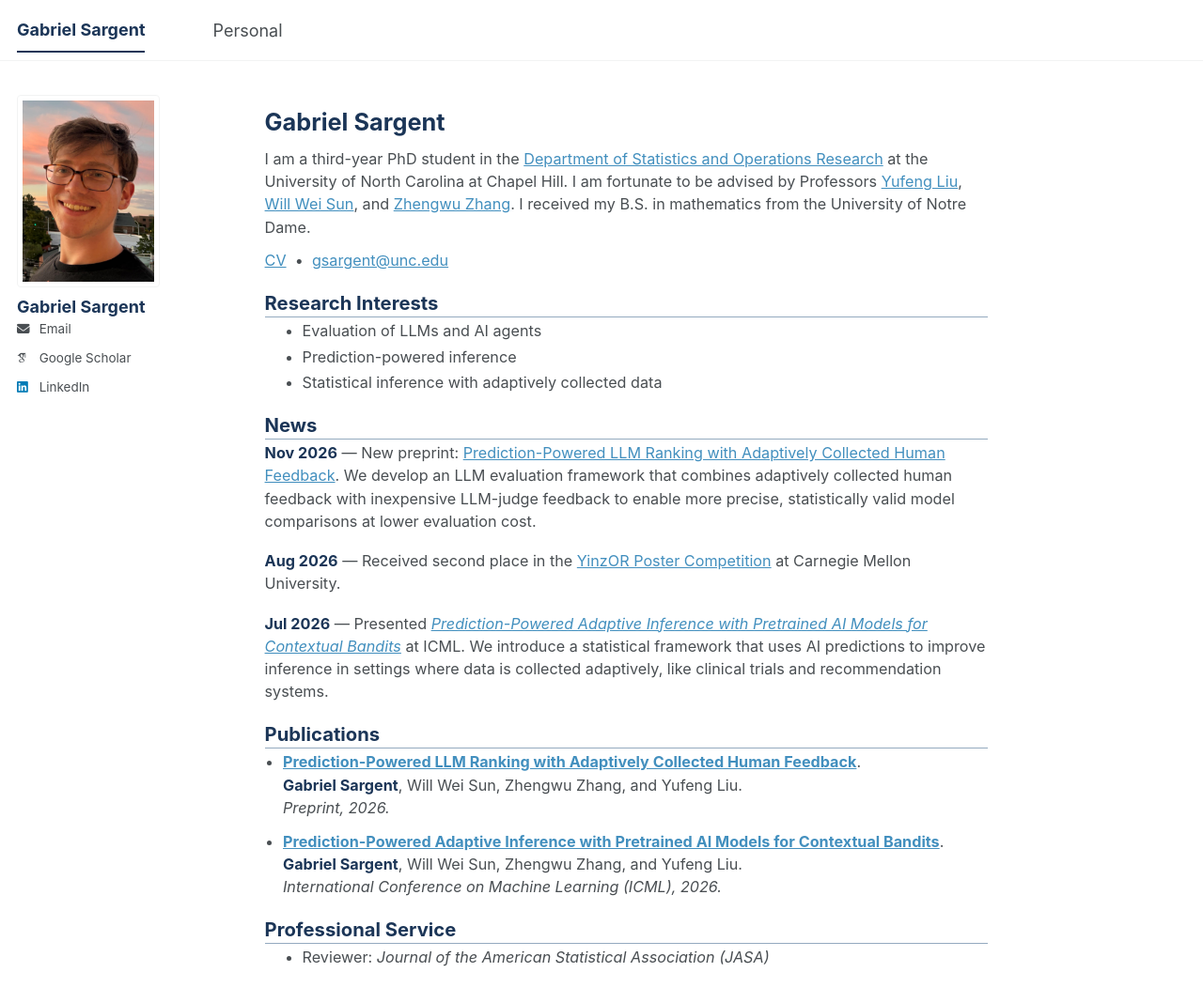
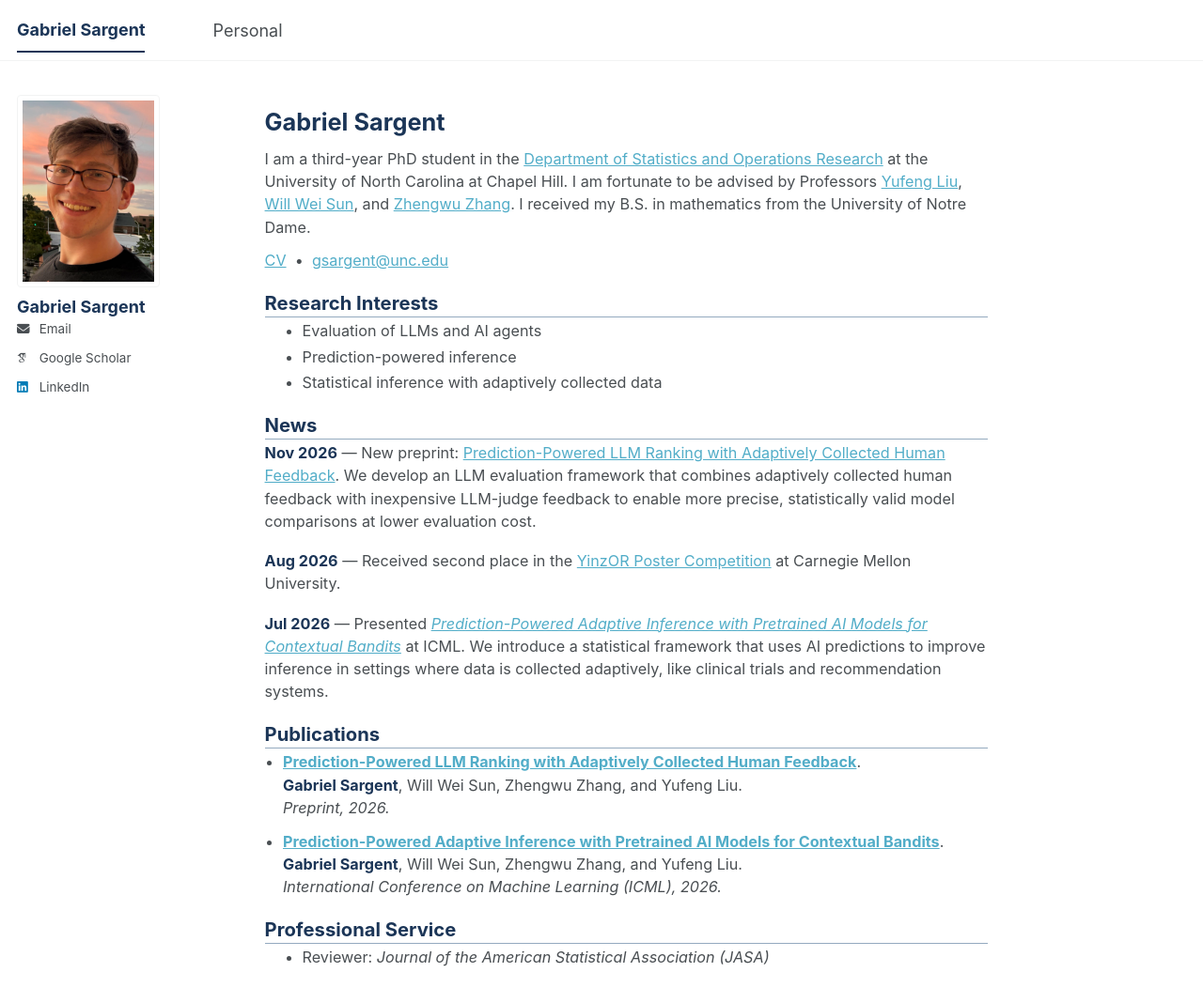
Before and after one commit to GabrielSargent/GabrielSargent.github.io, a Jekyll site: the page built from _pages/about.md, in a window 1280 px wide and 1068 px high. Shown: the whole window at 94% size. Built offline with Jekyll 4.4.1, drawn with Linux system fonts in a browser that asks for light colours; some web fonts are replaced; a script bundle is joined from its source files by our own code; library files that are not in the unit come from our copies.

Commit message:
Warm main theme accent and restore original link colors

```diff
--- a/_sass/theme/_default_light.scss
+++ b/_sass/theme/_default_light.scss
@@ -2,7 +2,7 @@
     DEFAULT THEME - LIGHT VERSION
     ========================================================================== */
 /* Color codes used for the theme */
-$primary-color              : #2f7f93;
+$primary-color              : #3e779f;
 $gray                       : #7a8288;
 $dark-gray                  : mix(#000, $gray, 40%);
 $darker-gray                : mix(#000, $gray, 60%);
@@ -11,7 +11,7 @@
 
 /* Color codes used for the site */
 $danger-color               : #ee5f5b;
-$info-color                 : #2f7f93;
+$info-color                 : #3e779f;
 $notice-color               : #7a8288;
 $success-color              : #62c462;
 $warning-color              : #f89406;
@@ -36,9 +36,9 @@
     --global-code-background-color      : #fafafa;
     --global-code-text-color            : #{$darker-gray};
     --global-fig-caption-color          : mix(#fff,  #{$dark-gray}, 25%);
-    --global-link-color                 : #428fbe;
-    --global-link-color-hover           : mix(#000, #347da9, 25%);
-    --global-link-color-visited         : mix(#fff, #347da9, 25%);
+    --global-link-color                 : #52adc8;
+    --global-link-color-hover           : mix(#000, #2f7f93, 25%);
+    --global-link-color-visited         : mix(#fff, #2f7f93, 25%);
     --global-masthead-link-color        : #{$dark-gray};
     --global-masthead-link-color-hover  : mix(#000, #{$gray}, 25%);
     --global-text-color                 : #{$dark-gray};
```
